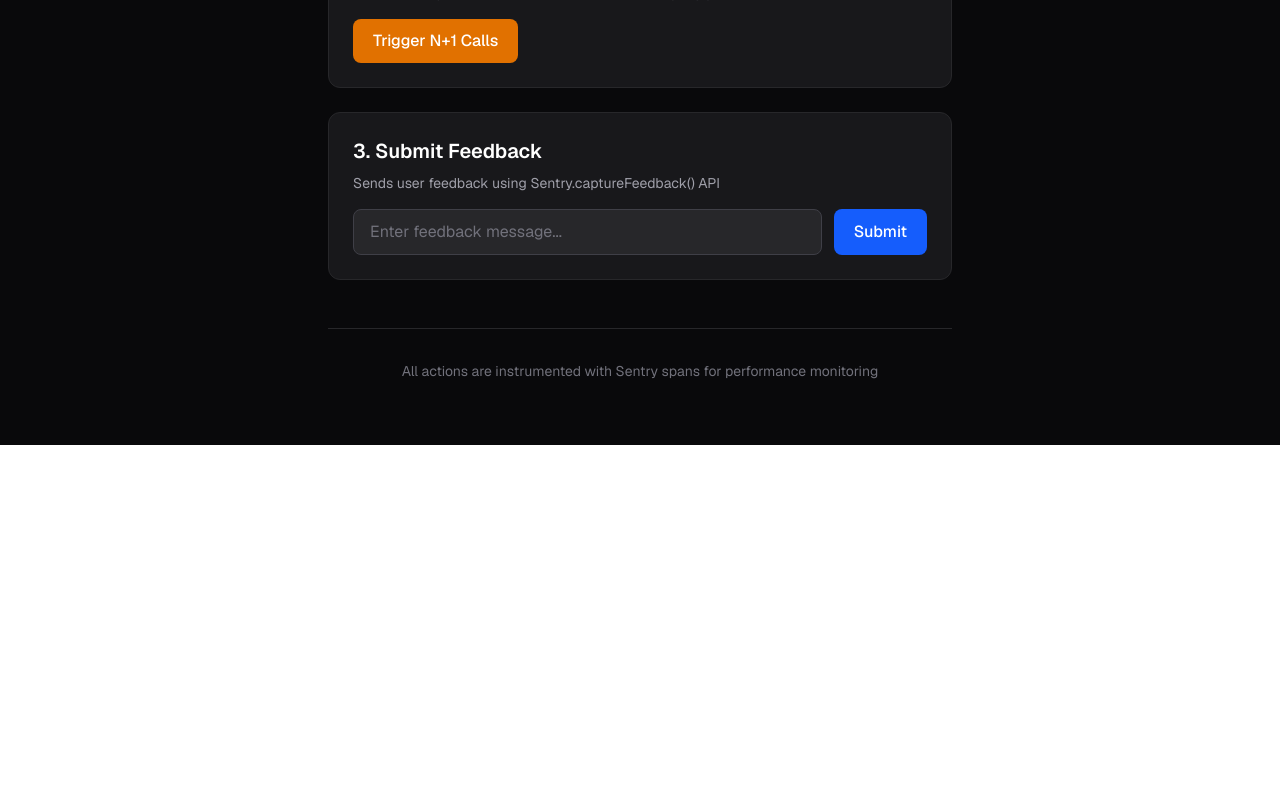
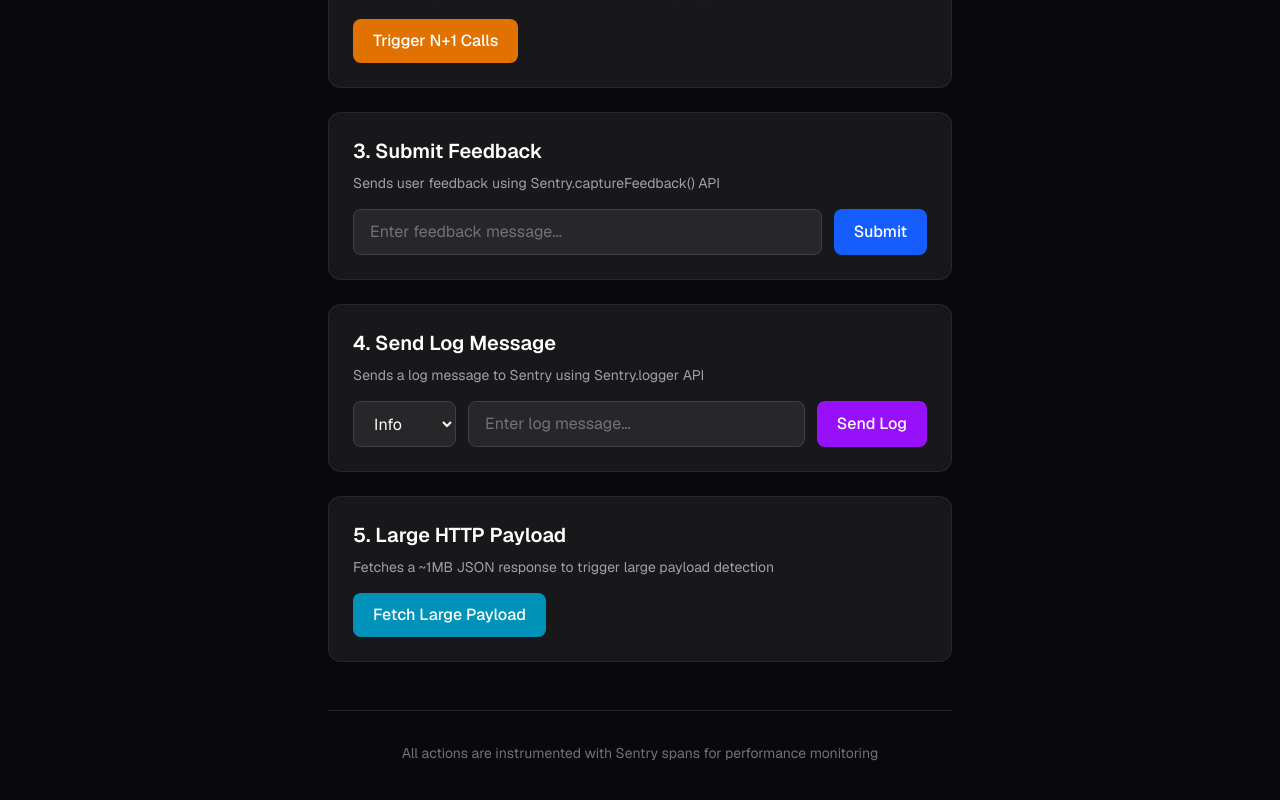
Before and after one commit to malwilley/sentry-tester-app, a Next.js app: page / in a window 1280 px wide. Shown: the part 546-1346 px from the top of the page. Before the commit the page ends 991 px from the top, so only its background shows below. Built offline with nearby package versions, Linux system fonts and the light colour scheme.

Commit message:
Add large payload issue creation

```diff
--- a/app/api/item/[id]/route.ts
+++ b/app/api/item/[id]/route.ts
@@ -28,7 +28,7 @@ export async function GET(
     },
     async (span) => {
       // Simulate database delay
-      await new Promise((resolve) => setTimeout(resolve, 50));
+      await new Promise((resolve) => setTimeout(resolve, 100));
 
       const itemId = parseInt(id, 10);
       const item = items.find((i) => i.id === itemId);
@@ -37,10 +37,7 @@ export async function GET(
       span.setAttribute("item.found", !!item);
 
       if (!item) {
-        return NextResponse.json(
-          { error: "Item not found" },
-          { status: 404 }
-        );
+        return NextResponse.json({ error: "Item not found" }, { status: 404 });
       }
 
       return NextResponse.json(item);
--- /dev/null
+++ b/app/api/large-payload/route.ts
@@ -0,0 +1,44 @@
+import { NextResponse } from "next/server";
+import * as Sentry from "@sentry/nextjs";
+
+// Generate a large payload (~1MB) to trigger Sentry's large HTTP payload detection
+const generateLargePayload = () => {
+  const items = [];
+  for (let i = 0; i < 10000; i++) {
+    items.push({
+      id: i,
+      name: `Item ${i}`,
+      description: `This is a detailed description for item ${i}. `.repeat(10),
+      metadata: {
+        createdAt: new Date().toISOString(),
+        updatedAt: new Date().toISOString(),
+        tags: ["tag1", "tag2", "tag3", "tag4", "tag5"],
+        attributes: {
+          color: "blue",
+          size: "large",
+          weight: Math.random() * 100,
+          dimensions: { width: 10, height: 20, depth: 30 },
+        },
+      },
+    });
+  }
+  return items;
+};
+
+export async function GET() {
+  return Sentry.startSpan(
+    {
+      name: "GET /api/large-payload",
+      op: "http.server",
+    },
+    async (span) => {
+      const payload = generateLargePayload();
+      const jsonString = JSON.stringify(payload);
+
+      span.setAttribute("payload.items", payload.length);
+      span.setAttribute("payload.size_bytes", jsonString.length);
+
+      return NextResponse.json(payload);
+    }
+  );
+}
--- /dev/null
+++ b/app/global-error.tsx
@@ -0,0 +1,23 @@
+"use client";
+
+import * as Sentry from "@sentry/nextjs";
+import NextError from "next/error";
+import { useEffect } from "react";
+
+export default function GlobalError({ error }: { error: Error & { digest?: string } }) {
+  useEffect(() => {
+    Sentry.captureException(error);
+  }, [error]);
+
+  return (
+    <html>
+      <body>
+        {/* `NextError` is the default Next.js error page component. Its type
+        definition requires a `statusCode` prop. However, since the App Router
+        does not expose status codes for errors, we simply pass 0 to render a
+        generic error message. */}
+        <NextError statusCode={0} />
+      </body>
+    </html>
+  );
+}
--- a/app/page.tsx
+++ b/app/page.tsx
@@ -31,9 +31,13 @@ const generateRandomUsername = () => {
   return `${adj}${noun}${num}`;
 };
 
+type LogLevel = "trace" | "debug" | "info" | "warn" | "error" | "fatal";
+
 export default function Home() {
   const [username, setUsername] = useState<string>("");
   const [feedbackMessage, setFeedbackMessage] = useState<string>("");
+  const [logMessage, setLogMessage] = useState<string>("");
+  const [logLevel, setLogLevel] = useState<LogLevel>("info");
   const { showToast } = useToast();
 
   useEffect(() => {
@@ -44,9 +48,7 @@ export default function Home() {
       username: user,
       id: crypto.randomUUID(),
     });
-
-    showToast(`Registered as ${user}`, "success");
-  }, [showToast]);
+  }, []);
 
   const triggerError = async () => {
     showToast("Triggering error...", "info");
@@ -82,17 +84,9 @@ export default function Home() {
 
         // Simulate N+1 by making 10 sequential API calls
         for (let i = 1; i <= 10; i++) {
-          await Sentry.startSpan(
-            {
-              name: `fetch-item-${i}`,
-              op: "http.client",
-            },
-            async () => {
-              const response = await fetch(`/api/item/${i}`);
-              const data = await response.json();
-              results.push(data);
-            }
-          );
+          const response = await fetch(`/api/item/${i}`);
+          const data = await response.json();
+          results.push(data);
         }
 
         span.setAttribute("items.fetched", results.length);
@@ -126,6 +120,52 @@ export default function Home() {
 
         setFeedbackMessage("");
         showToast("Feedback submitted to Sentry!", "success");
+      }
+    );
+  };
+
+  const sendLog = async () => {
+    if (!logMessage.trim()) {
+      showToast("Please enter a log message", "error");
+      return;
+    }
+
+    showToast(`Sending ${logLevel} log...`, "info");
+
+    await Sentry.startSpan(
+      {
+        name: "send-log-action",
+        op: "ui.action",
+      },
+      async () => {
+        Sentry.logger[logLevel](logMessage, {
+          username,
+          timestamp: new Date().toISOString(),
+        });
+
+        setLogMessage("");
+        showToast(`Log message sent to Sentry!`, "success");
+      }
+    );
+  };
+
+  const triggerLargePayload = async () => {
+    showToast("Fetching large payload...", "info");
+
+    await Sentry.startSpan(
+      {
+        name: "large-payload-fetch",
+        op: "http.client",
+      },
+      async (span) => {
+        const response = await fetch("/api/large-payload");
+        const data = await response.json();
+
+        span.setAttribute("payload.items", data.length);
+        showToast(
+          `Large payload received: ${data.length} items (~1MB)`,
+          "success"
+        );
       }
     );
   };
@@ -197,6 +237,7 @@ export default function Home() {
                 type="text"
                 value={feedbackMessage}
                 onChange={(e) => setFeedbackMessage(e.target.value)}
+                onKeyDown={(e) => e.key === "Enter" && submitFeedback()}
                 placeholder="Enter feedback message..."
                 className="flex-1 px-4 py-2.5 rounded-lg bg-zinc-800 border border-zinc-700 text-white placeholder:text-zinc-500 focus:outline-none focus:ring-2 focus:ring-blue-500 focus:border-transparent"
               />
@@ -207,6 +248,58 @@ export default function Home() {
                 Submit
               </button>
             </div>
+          </section>
+
+          <section className="p-6 rounded-xl bg-zinc-900 border border-zinc-800">
+            <h2 className="text-xl font-semibold text-white mb-2">
+              4. Send Log Message
+            </h2>
+            <p className="text-zinc-400 text-sm mb-4">
+              Sends a log message to Sentry using Sentry.logger API
+            </p>
+            <div className="flex gap-3">
+              <select
+                value={logLevel}
+                onChange={(e) => setLogLevel(e.target.value as LogLevel)}
+                className="px-4 py-2.5 rounded-lg bg-zinc-800 border border-zinc-700 text-white focus:outline-none focus:ring-2 focus:ring-purple-500 focus:border-transparent"
+              >
+                <option value="trace">Trace</option>
+                <option value="debug">Debug</option>
+                <option value="info">Info</option>
+                <option value="warn">Warn</option>
+                <option value="error">Error</option>
+                <option value="fatal">Fatal</option>
+              </select>
+              <input
+                type="text"
+                value={logMessage}
+                onChange={(e) => setLogMessage(e.target.value)}
+                onKeyDown={(e) => e.key === "Enter" && sendLog()}
+                placeholder="Enter log message..."
+                className="flex-1 px-4 py-2.5 rounded-lg bg-zinc-800 border border-zinc-700 text-white placeholder:text-zinc-500 focus:outline-none focus:ring-2 focus:ring-purple-500 focus:border-transparent"
+              />
+              <button
+                onClick={sendLog}
+                className="px-5 py-2.5 rounded-lg bg-purple-600 hover:bg-purple-500 text-white font-medium transition-colors"
+              >
+                Send Log
+              </button>
+            </div>
+          </section>
+
+          <section className="p-6 rounded-xl bg-zinc-900 border border-zinc-800">
+            <h2 className="text-xl font-semibold text-white mb-2">
+              5. Large HTTP Payload
+            </h2>
+            <p className="text-zinc-400 text-sm mb-4">
+              Fetches a ~1MB JSON response to trigger large payload detection
+            </p>
+            <button
+              onClick={triggerLargePayload}
+              className="px-5 py-2.5 rounded-lg bg-cyan-600 hover:bg-cyan-500 text-white font-medium transition-colors"
+            >
+              Fetch Large Payload
+            </button>
           </section>
         </div>
 
--- a/instrumentation.ts
+++ b/instrumentation.ts
@@ -1,3 +1,5 @@
+import * as Sentry from "@sentry/nextjs";
+
 export async function register() {
   if (process.env.NEXT_RUNTIME === "nodejs") {
     await import("./sentry.server.config");
@@ -8,16 +10,4 @@ export async function register() {
   }
 }
 
-export const onRequestError = async (
-  err: Error,
-  request: { path: string; method: string; headers: Record<string, string> },
-  context: { routerKind: string; routePath: string; routeType: string; renderSource: string }
-) => {
-  const Sentry = await import("@sentry/nextjs");
-  Sentry.captureException(err, {
-    extra: {
-      request,
-      context,
-    },
-  });
-};
+export const onRequestError = Sentry.captureRequestError;
--- a/package.json
+++ b/package.json
@@ -9,7 +9,7 @@
     "lint": "eslint"
   },
   "dependencies": {
-    "@sentry/nextjs": "^10.28.0",
+    "@sentry/nextjs": "^10",
     "next": "16.0.7",
     "react": "19.2.0",
     "react-dom": "19.2.0"
--- a/sentry.edge.config.ts
+++ b/sentry.edge.config.ts
@@ -1,11 +1,20 @@
+// This file configures the initialization of Sentry for edge features (middleware, edge routes, and so on).
+// The config you add here will be used whenever one of the edge features is loaded.
+// Note that this config is unrelated to the Vercel Edge Runtime and is also required when running locally.
+// https://docs.sentry.io/platforms/javascript/guides/nextjs/
+
 import * as Sentry from "@sentry/nextjs";
 
 Sentry.init({
-  dsn: process.env.NEXT_PUBLIC_SENTRY_DSN,
+  dsn: "https://0412fc72e4716d486f60bcad74b8e14e@o19635.ingest.us.sentry.io/4510478064943104",
 
-  // Performance Monitoring
-  tracesSampleRate: 1.0,
+  // Define how likely traces are sampled. Adjust this value in production, or use tracesSampler for greater control.
+  tracesSampleRate: 1,
 
-  // Debug mode for development
-  debug: process.env.NODE_ENV === "development",
+  // Enable logs to be sent to Sentry
+  enableLogs: true,
+
+  // Enable sending user PII (Personally Identifiable Information)
+  // https://docs.sentry.io/platforms/javascript/guides/nextjs/configuration/options/#sendDefaultPii
+  sendDefaultPii: true,
 });
--- a/sentry.server.config.ts
+++ b/sentry.server.config.ts
@@ -1,11 +1,19 @@
+// This file configures the initialization of Sentry on the server.
+// The config you add here will be used whenever the server handles a request.
+// https://docs.sentry.io/platforms/javascript/guides/nextjs/
+
 import * as Sentry from "@sentry/nextjs";
 
 Sentry.init({
-  dsn: process.env.NEXT_PUBLIC_SENTRY_DSN,
+  dsn: "https://0412fc72e4716d486f60bcad74b8e14e@o19635.ingest.us.sentry.io/4510478064943104",
 
-  // Performance Monitoring
-  tracesSampleRate: 1.0,
+  // Define how likely traces are sampled. Adjust this value in production, or use tracesSampler for greater control.
+  tracesSampleRate: 1,
 
-  // Debug mode for development
-  debug: process.env.NODE_ENV === "development",
+  // Enable logs to be sent to Sentry
+  enableLogs: true,
+
+  // Enable sending user PII (Personally Identifiable Information)
+  // https://docs.sentry.io/platforms/javascript/guides/nextjs/configuration/options/#sendDefaultPii
+  sendDefaultPii: true,
 });
```
Also changed, not shown: instrumentation-client.ts (added, +33 -0 lines), next.config.ts (+18 -5 lines), app/components/toast.tsx (line endings or trailing spaces), 2 other files (tests, documents, lock files or other folders).
